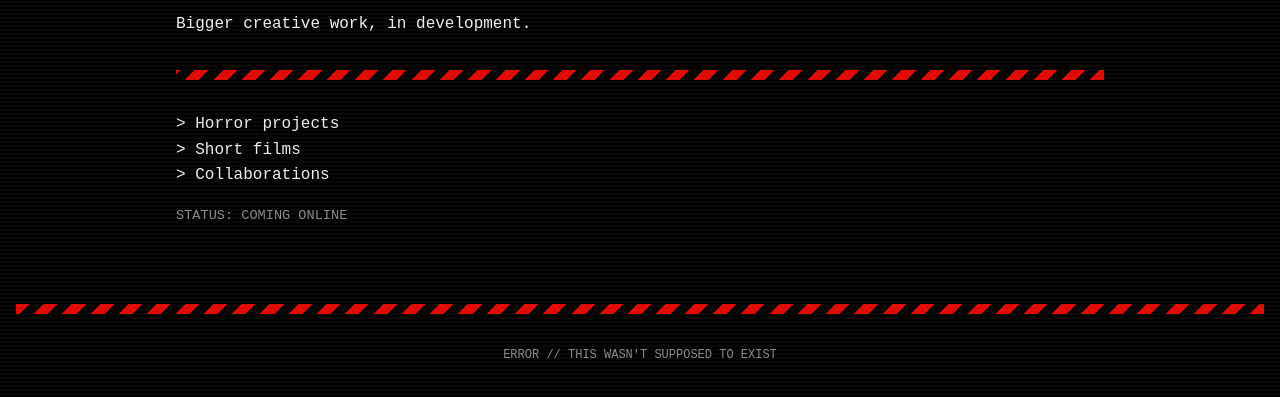
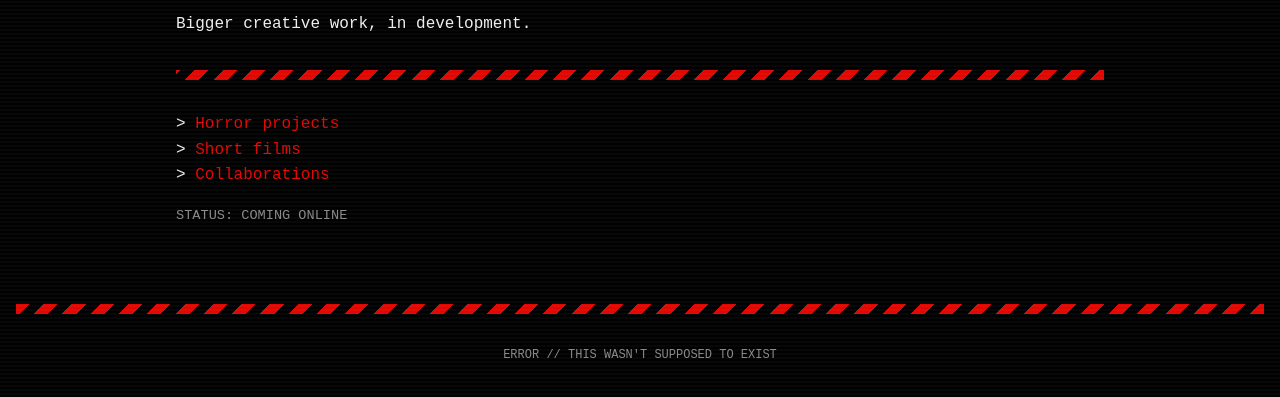
Before and after one commit to errorexe-alt/errormedia, a plain HTML site: page projects.html in a window 1280 px wide. Shown: the part 205-602 px from the top of the page. Drawn offline with Linux system fonts and the light colour scheme.

Commit message:
Update projects.html

```diff
--- a/projects.html
+++ b/projects.html
@@ -29,9 +29,9 @@
   <p>Bigger creative work, in development.</p>
   <div class="stripe"></div>
   <ul class="items">
-    <li>&gt; Horror projects</li>
-    <li>&gt; Short films</li>
-    <li>&gt; Collaborations</li>
+   <li>&gt; <a href="projects/horror.html">Horror projects</a></li>
+   <li>&gt; <a href="projects/short-films.html">Short films</a></li>
+   <li>&gt; <a href="projects/collaborations.html">Collaborations</a></li>
   </ul>
   <p class="status">STATUS: COMING ONLINE</p>
 </main>
```
